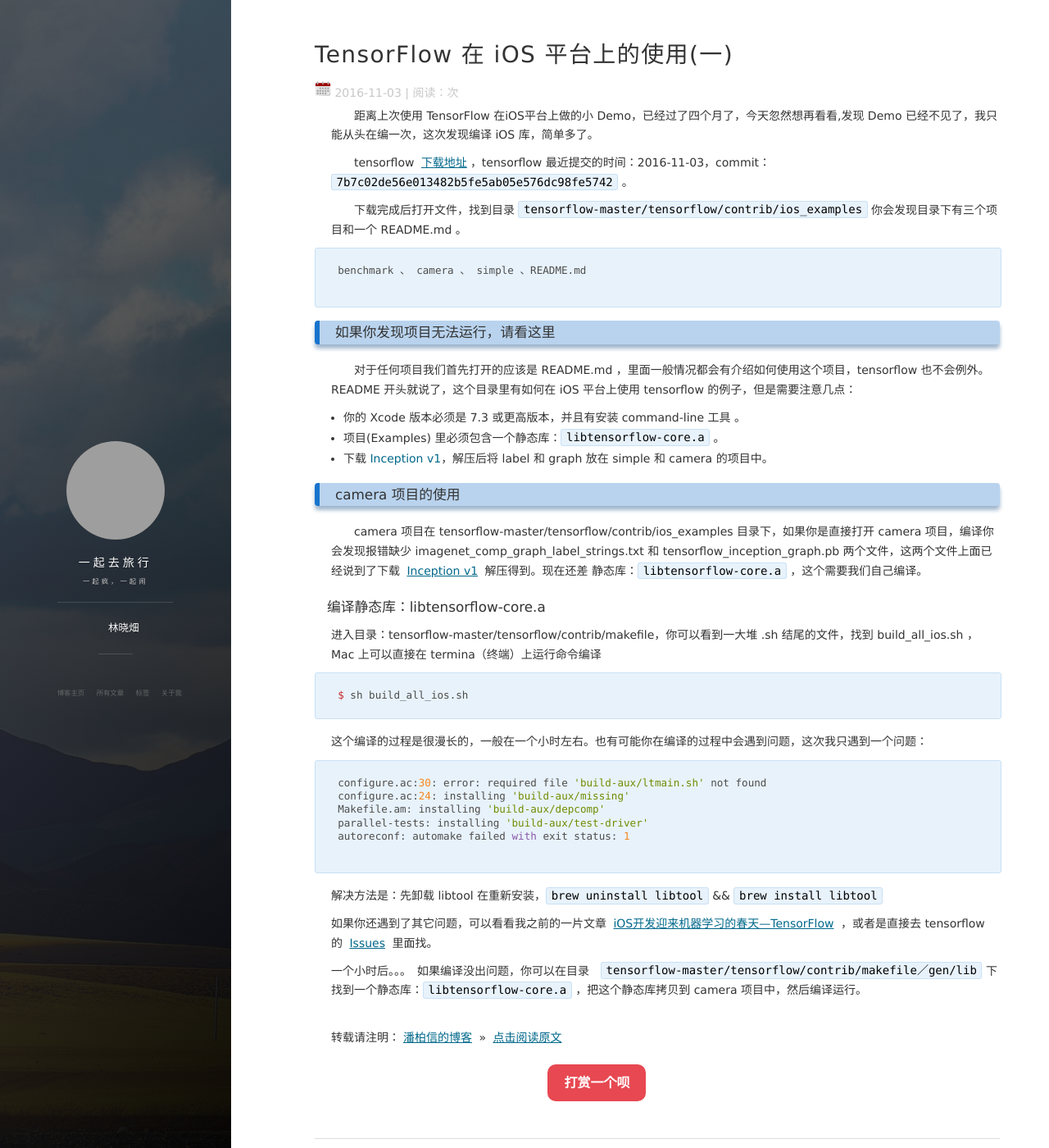
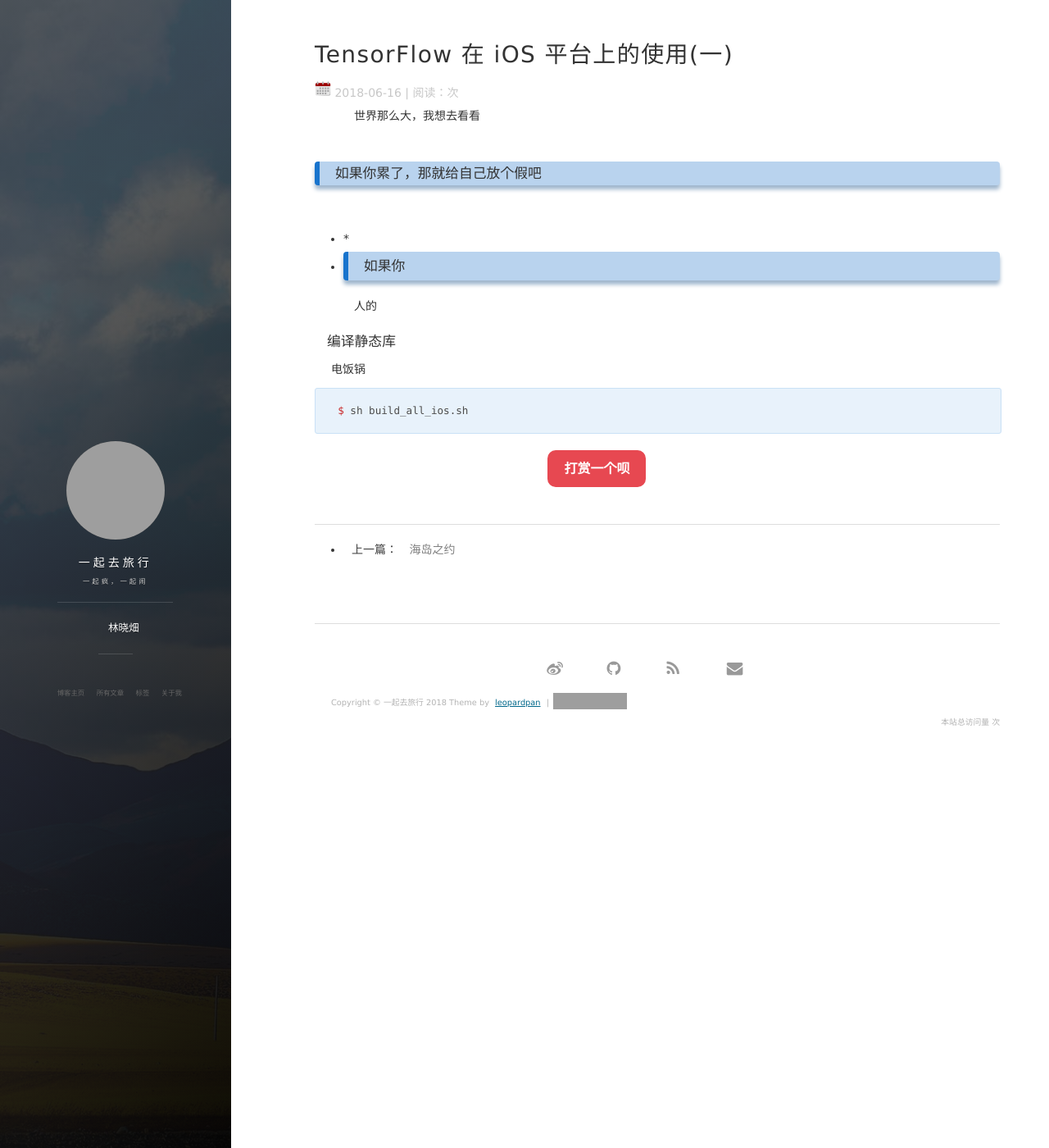
Before and after one commit to lxtxx/lxtxx.github.io, a Jekyll site: the page built from _posts/2016-11-03-TensorFlowOniOSUse1.md, in a window 1280 px wide and 1400 px high. Shown: the whole window at 82% size. Built offline with Jekyll 4.4.1, drawn with Linux system fonts in a browser that asks for light colours; nearby versions of some CDN libraries; comment, search, counter and statistics services are not loaded; some of the changed text lies outside the part shown; grey boxes are pictures that could not be loaded.

Commit message:
Update 2016-11-03-TensorFlowOniOSUse1.md

````diff
--- a/_posts/2016-11-03-TensorFlowOniOSUse1.md
+++ b/_posts/2016-11-03-TensorFlowOniOSUse1.md
@@ -1,58 +1,28 @@
 ---
 layout: post
 title: TensorFlow 在 iOS 平台上的使用(一)
-date: 2016-11-03
+date: 20180616
 tags: 机器学习
 ---
 
-　　距离上次使用 TensorFlow 在iOS平台上做的小 Demo，已经过了四个月了，今天忽然想再看看,发现 Demo 已经不见了，我只能从头在编一次，这次发现编译 iOS 库，简单多了。
-
-　　tensorflow [下载地址](https://github.com/tensorflow/tensorflow/archive/master.zip)，tensorflow 最近提交的时间：2016-11-03，commit：`7b7c02de56e013482b5fe5ab05e576dc98fe5742` 。
+　　世界那么大，我想去看看
 
 
-　　下载完成后打开文件，找到目录 `tensorflow-master/tensorflow/contrib/ios_examples` 你会发现目录下有三个项目和一个 README.md 。
 
-```
-benchmark 、 camera 、 simple 、README.md
 
-```
+### 如果你累了，那就给自己放个假吧
 
-### 如果你发现项目无法运行，请看这里
 
-　　对于任何项目我们首先打开的应该是 README.md ，里面一般情况都会有介绍如何使用这个项目，tensorflow 也不会例外。README 开头就说了，这个目录里有如何在 iOS 平台上使用 tensorflow 的例子，但是需要注意几点：
+*
+*
+*
+### 如果你
 
-* 你的 Xcode 版本必须是 7.3 或更高版本，并且有安装 command-line 工具 。
-* 项目(Examples) 里必须包含一个静态库：`libtensorflow-core.a` 。
-* 下载 [Inception v1](https://storage.googleapis.com/download.tensorflow.org/models/inception5h.zip)，解压后将 label 和 graph 放在 simple 和 camera 的项目中。
+　　人的
 
-### camera 项目的使用
+#### 编译静态库
 
-　　camera 项目在 tensorflow-master/tensorflow/contrib/ios_examples 目录下，如果你是直接打开 camera 项目，编译你会发现报错缺少 imagenet_comp_graph_label_strings.txt 和 tensorflow_inception_graph.pb 两个文件，这两个文件上面已经说到了下载 [Inception v1](https://storage.googleapis.com/download.tensorflow.org/models/inception5h.zip) 解压得到。现在还差 静态库：`libtensorflow-core.a` ，这个需要我们自己编译。
-
-#### 编译静态库：libtensorflow-core.a
-
-进入目录：tensorflow-master/tensorflow/contrib/makefile，你可以看到一大堆 .sh 结尾的文件，找到 build_all_ios.sh ，Mac 上可以直接在 termina（终端）上运行命令编译
-
+电饭锅
 ```
 $ sh build_all_ios.sh
 ```
-
-这个编译的过程是很漫长的，一般在一个小时左右。也有可能你在编译的过程中会遇到问题，这次我只遇到一个问题：
-
-```
-configure.ac:30: error: required file 'build-aux/ltmain.sh' not found
-configure.ac:24: installing 'build-aux/missing'
-Makefile.am: installing 'build-aux/depcomp'
-parallel-tests: installing 'build-aux/test-driver'
-autoreconf: automake failed with exit status: 1
-
-```
-
-解决方法是：先卸载 libtool 在重新安装，`brew uninstall libtool` && `brew install libtool`
-
-如果你还遇到了其它问题，可以看看我之前的一片文章 [iOS开发迎来机器学习的春天---TensorFlow](http://baixin.io/2016/07/iOSMachineLearning_TensorFlow/) ，或者是直接去 tensorflow 的 [Issues](https://github.com/tensorflow/tensorflow/issues) 里面找。
-
-一个小时后。。。　如果编译没出问题，你可以在目录　`tensorflow-master/tensorflow/contrib/makefile／gen/lib` 下找到一个静态库：`libtensorflow-core.a` ，把这个静态库拷贝到 camera 项目中，然后编译运行。
-
-<br>
-转载请注明：[潘柏信的博客](http://baixin) » [点击阅读原文]()
````
